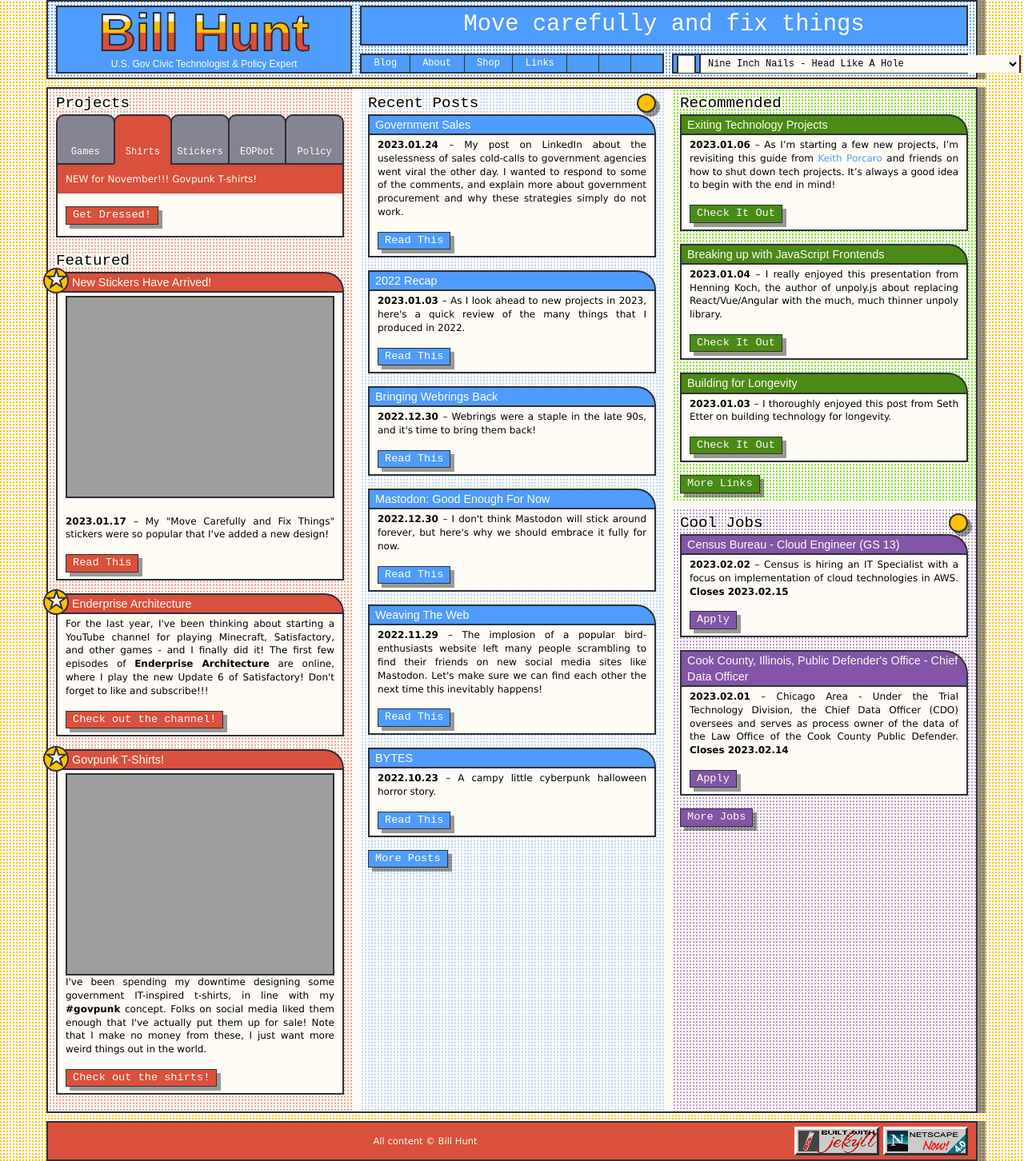
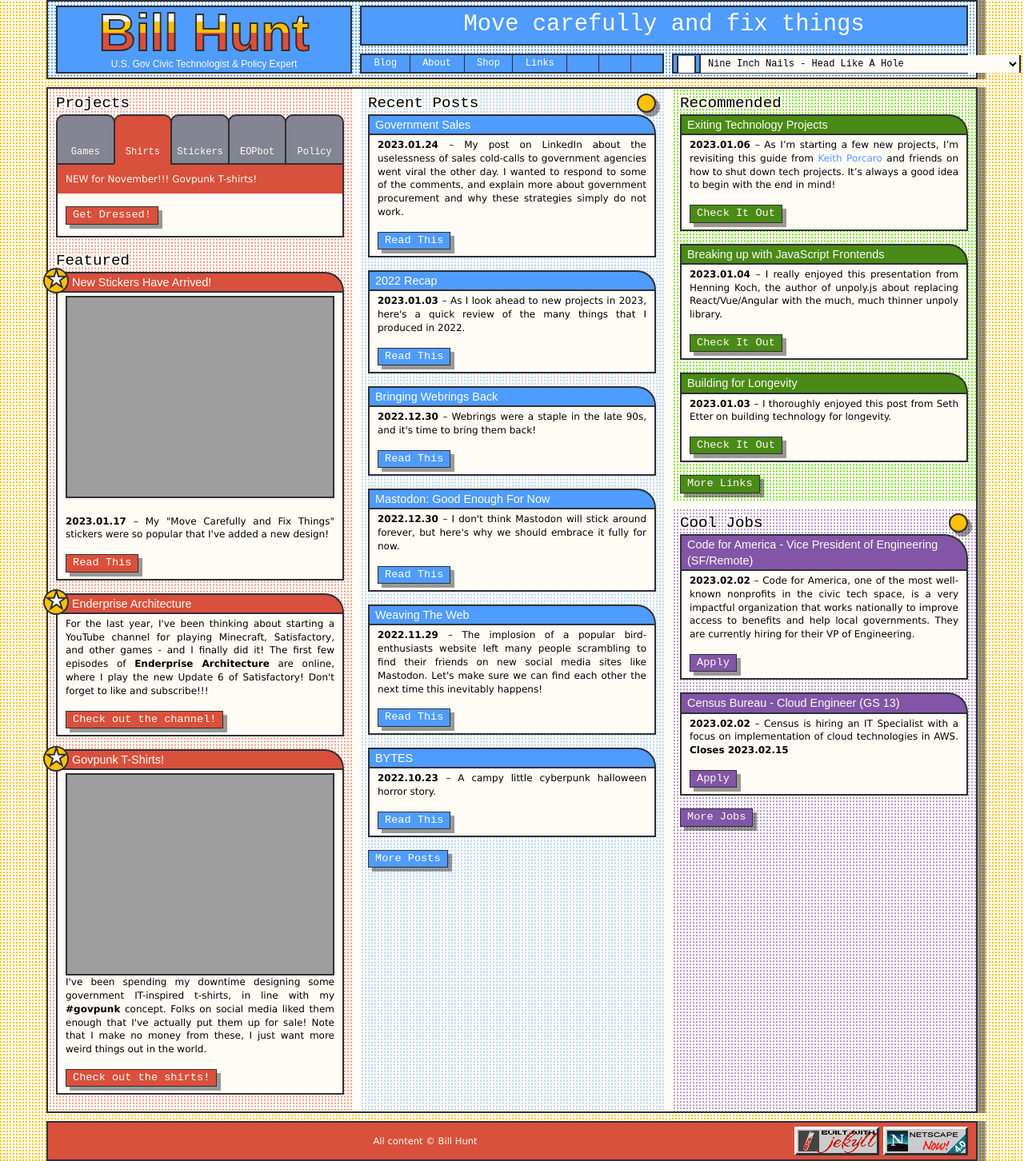
Before and after one commit to krusynth/billhunt.dev, a Jekyll site: the page built from index.md, in a window 1280 px wide. Shown: the whole page at 80% size. Built offline with Jekyll 4.4.1, drawn with Linux system fonts in a browser that asks for light colours; some web fonts are replaced.

Commit message:
Update jobs.

```diff
--- a/_data/jobs.yml
+++ b/_data/jobs.yml
@@ -1,3 +1,9 @@
+- title: Code for America - Vice President of Engineering (SF/Remote)
+  url: https://codeforamerica.org/jobs/posting/?gh_jid=4831974
+  date: 2023-02-02
+  closes:
+  content: Code for America, one of the most well-known nonprofits in the civic tech space, is a very impactful organization that works nationally to improve access to benefits and help local governments. They are currently hiring for their VP of Engineering.
+
 - title: Census Bureau - Cloud Engineer (GS 13)
   url: https://www.usajobs.gov/job/703840400
   date: 2023-02-02
```
